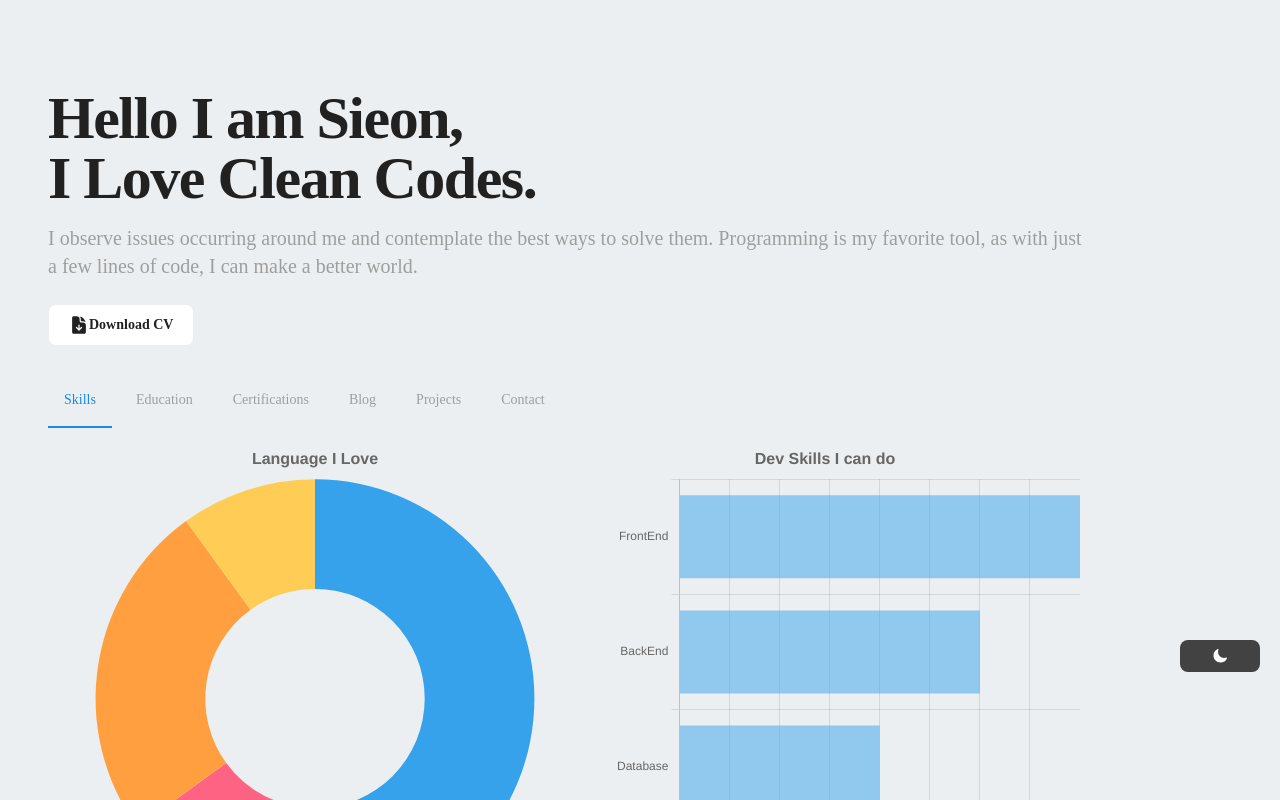
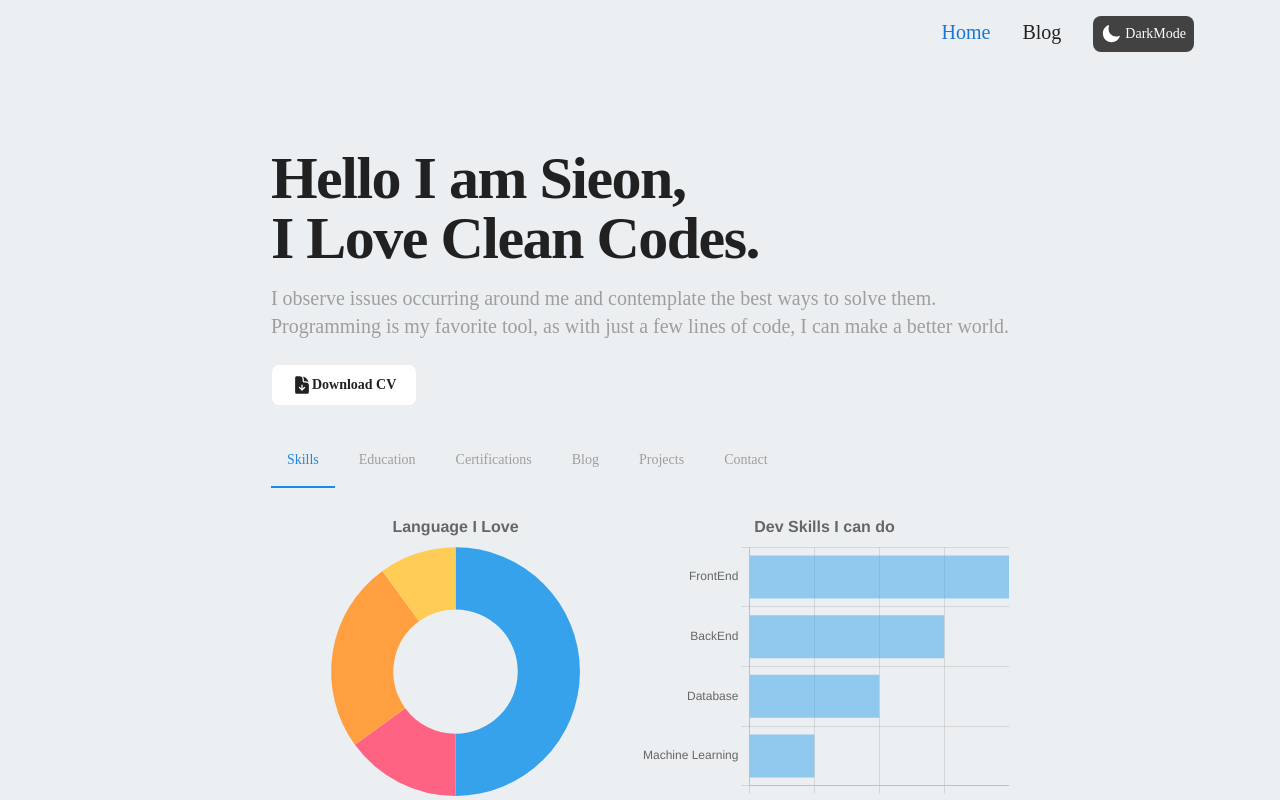
Before and after one commit to Shinsieon/portfolio-website, a Next.js app: page / in a window 1280 px wide. Shown: the top 800 px of the page. Built offline with nearby package versions, Linux system fonts and the light colour scheme; a web font is replaced by a local one.

Commit message:
responsive design

```diff
--- a/app/blog/page.tsx
+++ b/app/blog/page.tsx
@@ -1,14 +1,12 @@
 "use client";
 import { ThemeProvider } from "next-themes";
 
-import ThemeButton from "../components/ThemeButton";
 import BlogSection from "../components/BlogSection";
 
 export default function Home() {
   return (
     <ThemeProvider attribute="class">
       <main className="flex flex-col ">
-        <ThemeButton></ThemeButton>
         <div className="px-4 md:px-12 lg:px-12">
           <BlogSection />
         </div>
--- a/app/components/AboutSection.tsx
+++ b/app/components/AboutSection.tsx
@@ -37,8 +37,8 @@ const TAB_DATA = [
     title: "Skills",
     id: "skills",
     component: (
-      <div className="p-3 rounded-lg">
-        <div className="flex justify-center flex-col md:flex-row">
+      <div className="py-5 rounded-lg">
+        <div className="flex flex-row w-full h-60 md:h-72">
           <DoughnutChart />
           <HorizontalLineChart />
         </div>
@@ -49,7 +49,7 @@ const TAB_DATA = [
     title: "Education",
     id: "education",
     component: (
-      <div className="p-3 rounded-lg">
+      <div className="py-5 rounded-lg">
         <div className="w-full flex justify-start gap-5 pt-5 flex-col md:flex-row lg:flex-row">
           <Education
             icon={<AcademicCapIcon className="h-7 w-7" />}
@@ -73,7 +73,7 @@ const TAB_DATA = [
     title: "Certifications",
     id: "certifications",
     component: (
-      <div className="p-3 rounded-lg" role="tabpanel">
+      <div className="py-5 rounded-lg" role="tabpanel">
         <div className="w-full flex justify-start gap-5 pt-5 flex-col md:flex-row lg:flex-row">
           <Education
             icon={<DocumentTextIcon className="h-7 w-7" />}
--- a/app/components/DoughnutChart.tsx
+++ b/app/components/DoughnutChart.tsx
@@ -16,9 +16,9 @@ const doughnutData = {
 };
 const doughnutOptions = {
   plugins: {
-    responsive: true,
+    responsive: false,
     legend: {
-      display: true,
+      display: false,
       position: "bottom" as const,
       labels: {
         // This more specific font property overrides the global property
@@ -38,16 +38,14 @@ const doughnutOptions = {
       forceOverride: true,
     },
   },
+  maintainAspectRatio: false,
 };
 
 const DoughnutChart = () => {
   return (
-    <Doughnut
-      data={doughnutData}
-      options={doughnutOptions}
-      width={300}
-      height={200}
-    />
+    <div className="w-1/2">
+      <Doughnut data={doughnutData} options={doughnutOptions} />
+    </div>
   );
 };
 
--- a/app/components/HorizontalLineChart.tsx
+++ b/app/components/HorizontalLineChart.tsx
@@ -23,14 +23,15 @@ ChartJS.register(
 );
 
 const options = {
+  maintainAspectRatio: false,
   indexAxis: "y" as const,
-  responsive: true,
   elements: {
     bar: {
       borderWidth: 2,
     },
   },
   plugins: {
+    responsive: false,
     legend: {
       display: false,
     },
@@ -49,6 +50,11 @@ const options = {
         display: false,
       },
     },
+    // y: {
+    //   ticks: {
+    //     display: false,
+    //   },
+    // },
   },
 };
 const data = {
@@ -64,21 +70,9 @@ const data = {
 
 const HorizontalLineChart = () => {
   return (
-    <Bar
-      options={options}
-      data={data}
-      width={200}
-      height={200}
-      onClick={(e) => {
-        console.log(e);
-      }}
-    />
-    // <div className="flex justify-center">
-    //   <InformationCircleIcon className="w-5 h-5" />
-    //   <p className="text-blue-600 dark:text-blue-gray-200">
-    //     click chart to see details
-    //   </p>
-    // </div>
+    <div className="w-1/2">
+      <Bar options={options} data={data} />
+    </div>
   );
 };
 
--- a/app/components/NavBar.tsx
+++ b/app/components/NavBar.tsx
@@ -1,15 +1,65 @@
 "use client";
-import React from "react";
+import React, { useState } from "react";
 import { ThemeProvider } from "next-themes";
 import ThemeButton from "./ThemeButton";
+import { Bars3Icon } from "@heroicons/react/24/outline";
+import Link from "next/link";
 
+const menus = [
+  { menuName: "Home", href: "/" },
+  { menuName: "Blog", href: "/blog" },
+  { menuName: "DarkMode" },
+];
 const NavBar = ({ children }) => {
+  const [selNav, setSelNav] = useState("Home");
   return (
     <ThemeProvider attribute="class">
       <main className="flex flex-col font-ios">
-        <ThemeButton></ThemeButton>
+        <nav className=" border-gray-200 dark:bg-gray-900">
+          <div className="max-w-screen-xl flex items-center justify-end mx-auto p-4">
+            <button
+              data-collapse-toggle="navbar-default"
+              type="button"
+              className="inline-flex items-center p-2 w-10 h-1 justify-center text-sm text-gray-500 rounded-lg md:hidden hover:bg-gray-100 focus:outline-none focus:ring-2 focus:ring-gray-200 dark:text-gray-400 dark:hover:bg-gray-700 dark:focus:ring-gray-600"
+            >
+              <Bars3Icon width={15} />
+            </button>
+            <div
+              className="hidden w-full md:block md:w-auto"
+              id="navbar-default"
+            >
+              <ul className="font-medium flex flex-col p-4  md:p-0 mt-4 md:flex-row md:space-x-8 rtl:space-x-reverse md:mt-0 md:border-0  dark:bg-gray-800 md:dark:bg-gray-900 dark:border-gray-700">
+                {menus.map((menu, idx) => {
+                  if (menu.menuName === "DarkMode") {
+                    return <ThemeButton></ThemeButton>;
+                  } else {
+                    return (
+                      <li key={idx} className="text-xl">
+                        <Link
+                          href={menu.href}
+                          className={
+                            selNav === menu.menuName
+                              ? "block mt-0.5 px-3 text-white bg-blue-700 rounded md:bg-transparent md:text-blue-700 md:p-0 dark:text-white md:dark:text-blue-500"
+                              : "block mt-0.5 px-3 text-gray-900 rounded hover:bg-gray-100 md:hover:bg-transparent md:border-0 md:hover:text-blue-700 md:p-0 dark:text-white md:dark:hover:text-blue-500 dark:hover:bg-gray-700 dark:hover:text-white md:dark:hover:bg-transparent"
+                          }
+                          onClick={() => {
+                            setSelNav(menu.menuName);
+                          }}
+                        >
+                          {menu.menuName}
+                        </Link>
+                      </li>
+                    );
+                  }
+                })}
+              </ul>
+            </div>
+          </div>
+        </nav>
+
+        {/* <ThemeButton></ThemeButton> */}
         {/* <Navbar /> */}
-        <div className="container px-4 md:px-12 lg:px-12 py-5 md:py-20 w-full">
+        <div className="px-4 py-5 md:py-20 md:flex items-center justify-center">
           {children}
         </div>
       </main>
--- a/app/components/ThemeButton.tsx
+++ b/app/components/ThemeButton.tsx
@@ -1,16 +1,17 @@
 "use client";
-import React from "react";
+import React, { useState } from "react";
 import { useTheme } from "next-themes";
-import { MoonIcon } from "@heroicons/react/24/solid";
+import { HomeIcon, MoonIcon } from "@heroicons/react/24/solid";
 const ThemeButton = () => {
   const { systemTheme, theme, setTheme } = useTheme();
 
   return (
     <button
       onClick={() => (theme == "dark" ? setTheme("light") : setTheme("dark"))}
-      className="fixed bg-gray-800 dark:bg-gray-50 hover:bg-gray-600 dark:hover:bg-gray-300 transition-all duration-100 text-white dark:text-gray-800 px-8 py-2 text-2xl md:text-4xl rounded-lg bottom-32 right-5"
+      className=" bg-gray-800 flex gap-1 dark:bg-gray-50 hover:bg-gray-600 dark:hover:bg-gray-300 transition-all duration-100 text-white dark:text-gray-800 px-2 py-2 text-xs md:text-sm rounded-lg "
     >
-      <MoonIcon className="h-4 w-4"></MoonIcon>
+      <MoonIcon width={20}></MoonIcon>
+      DarkMode
     </button>
   );
 };
--- a/app/page.tsx
+++ b/app/page.tsx
@@ -7,21 +7,21 @@ import AboutSection from "./components/AboutSection";
 
 export default function Home() {
   return (
-    <section className="py-2">
+    <section>
       <div>
         <motion.div
           initial={{ opacity: 0, scale: 0.5 }}
           animate={{ opacity: 1, scale: 1 }}
           transition={{ duration: 0.5 }}
-          className="place-self-center sm:text-left justify-self-start"
+          className="sm:text-left "
         >
           <h1 className="mb-4 text-4xl font-extrabold leading-none tracking-tight text-gray-900 md:text-5xl lg:text-6xl dark:text-white">
             Hello I am Sieon, <br></br>I Love Clean Codes.
           </h1>
           <p className="mb-6 text-xs text-gray-500 lg:text-xl md:text-lg dark:text-gray-400">
             I observe issues occurring around me and contemplate the best ways
-            to solve them. Programming is my favorite tool, as with just a few
-            lines of code, I can make a better world.
+            to solve them. <br></br>Programming is my favorite tool, as with
+            just a few lines of code, I can make a better world.
           </p>
           <Link
             href="/files/신시언 이력서.pdf"
```
